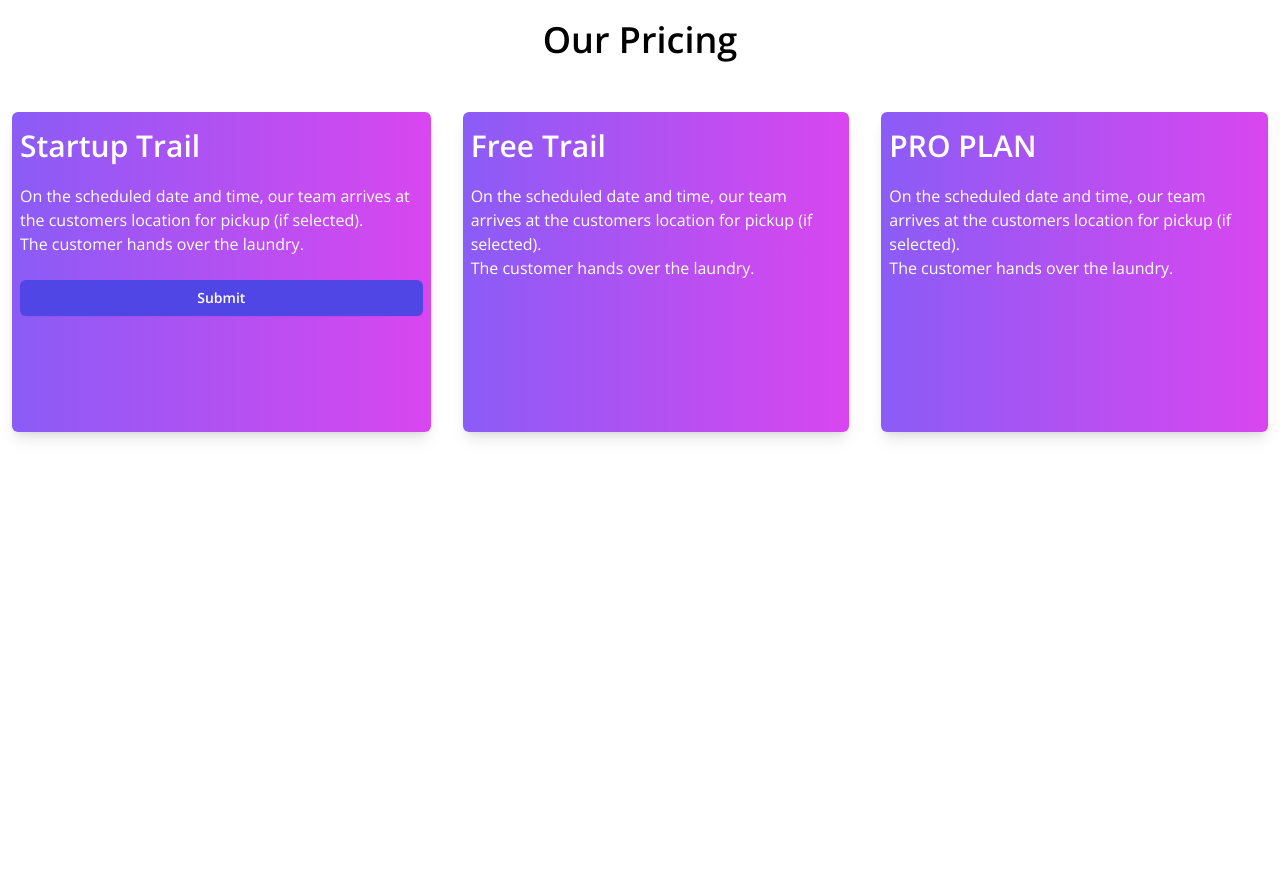
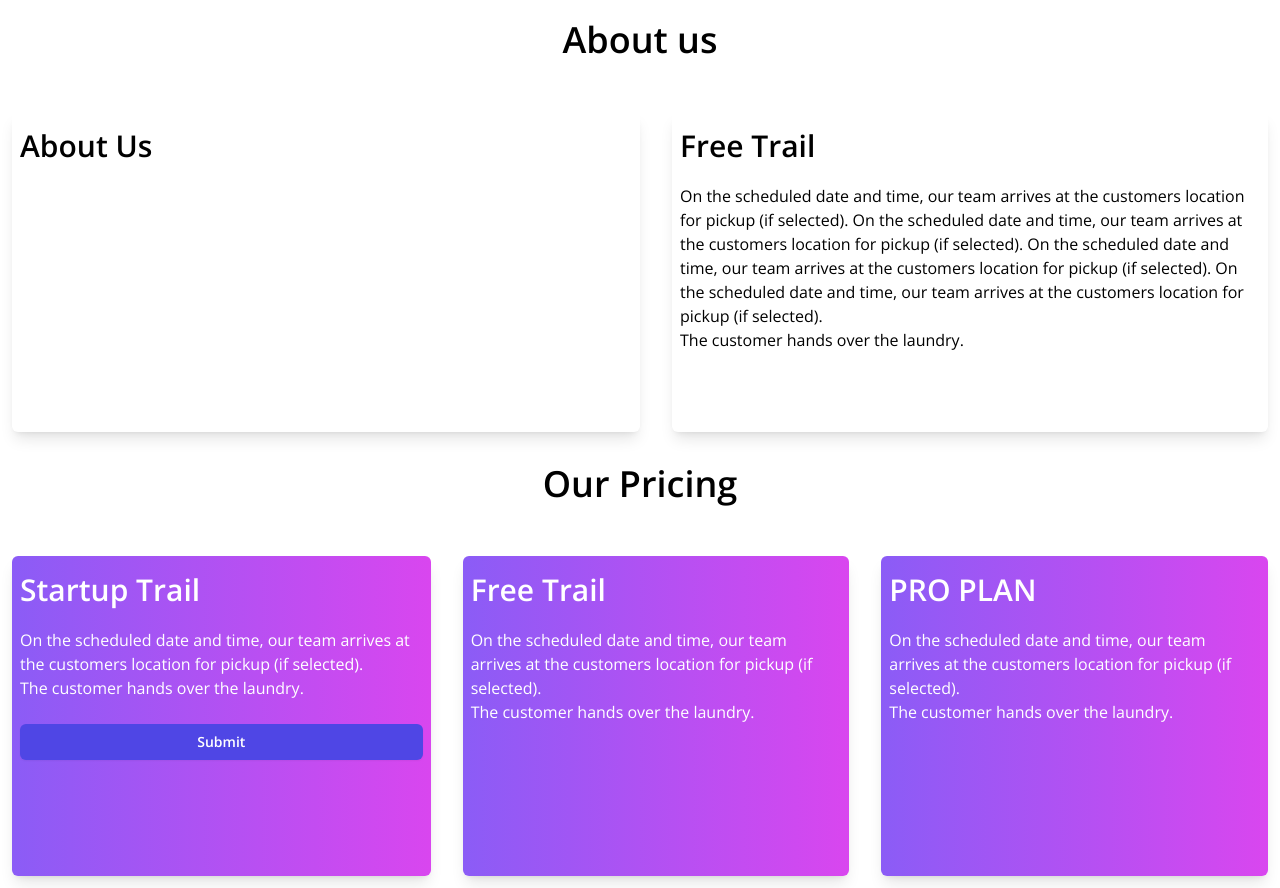
Before and after one commit to HMaroba/nextjs-tailwind, a Next.js app: page /pages/pricing in a window 1280 px wide. Before the commit the page ends 800 px from the top, so only its background shows below. Built offline with nearby package versions, Linux system fonts and the light colour scheme.

Commit message:
Fixed pages

```diff
--- /dev/null
+++ b/src/app/pages/about/page.tsx
@@ -0,0 +1,30 @@
+export default function About() {
+  return (
+    <>
+      <div className="mt-5">
+        <h1 className="text-4xl text-center mt-5 font-semibold">About us</h1>
+        <div className="grid grid-cols-1 md:grid-cols-2 mt-10 w-full lg:space-x-8 p-3 ">
+          <div className="h-39 md:h-80  shadow-lg rounded-md p-2 hover:shadow-md">
+            <h6 className="mt-2 mb-5 font-semibold text-3xl">About Us</h6>
+          </div>
+          <div className="h-40 md:h-80  shadow-lg rounded-md p-2 hover:shadow-md">
+            <h6 className="mt-2 mb-5 font-semibold text-3xl">Free Trail</h6>
+            <ul>
+              <p>
+                On the scheduled date and time, our team arrives at the
+                customers location for pickup (if selected).
+                On the scheduled date and time, our team arrives at the
+                customers location for pickup (if selected).
+                On the scheduled date and time, our team arrives at the
+                customers location for pickup (if selected).
+                On the scheduled date and time, our team arrives at the
+                customers location for pickup (if selected).
+              </p>
+              <p>The customer hands over the laundry.</p>
+            </ul>
+          </div>
+        </div>
+      </div>
+    </>
+  );
+}
--- a/src/app/pages/pricing/page.tsx
+++ b/src/app/pages/pricing/page.tsx
@@ -1,6 +1,9 @@
+import About from "../about/page";
+
 export default function Pricing() {
   return (
     <>
+    <About />
       <h1 className="text-4xl text-center mt-5 font-semibold">Our Pricing</h1>
       <div className="grid grid-cols-1 md:grid-cols-3 mt-10 w-full lg:space-x-8 p-3 ">
         <div className="h-39 md:h-80 bg-gradient-to-r from-violet-500 to-fuchsia-500 text-white shadow-lg rounded-md p-2 hover:shadow-md">
```
